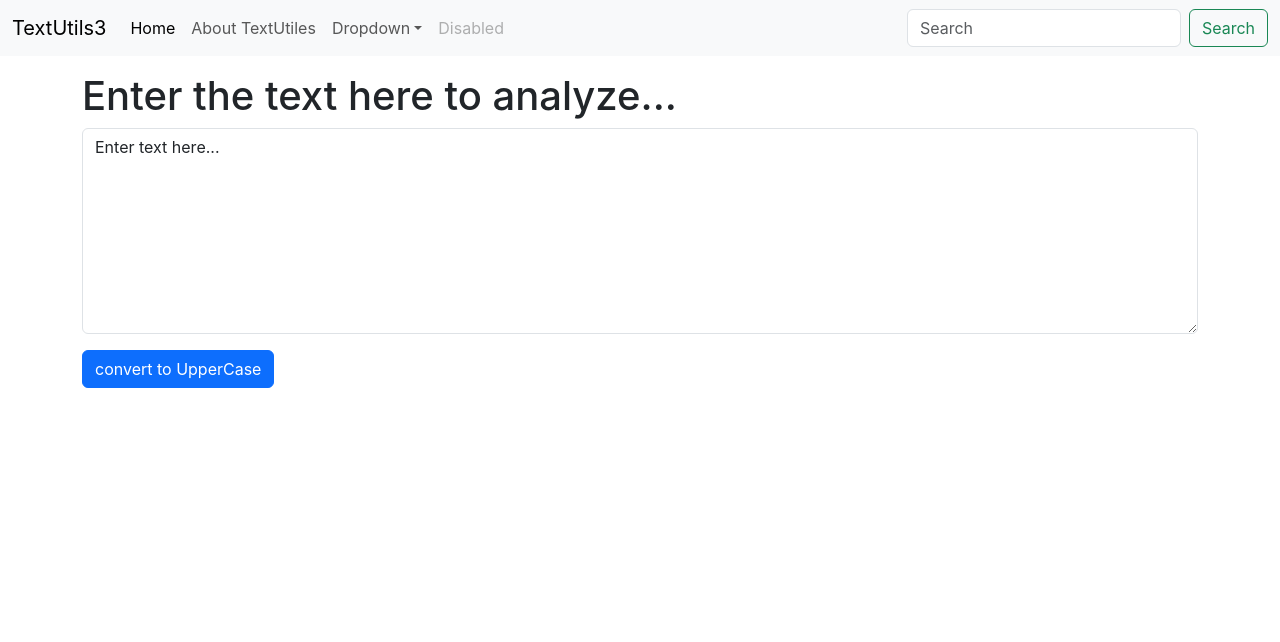
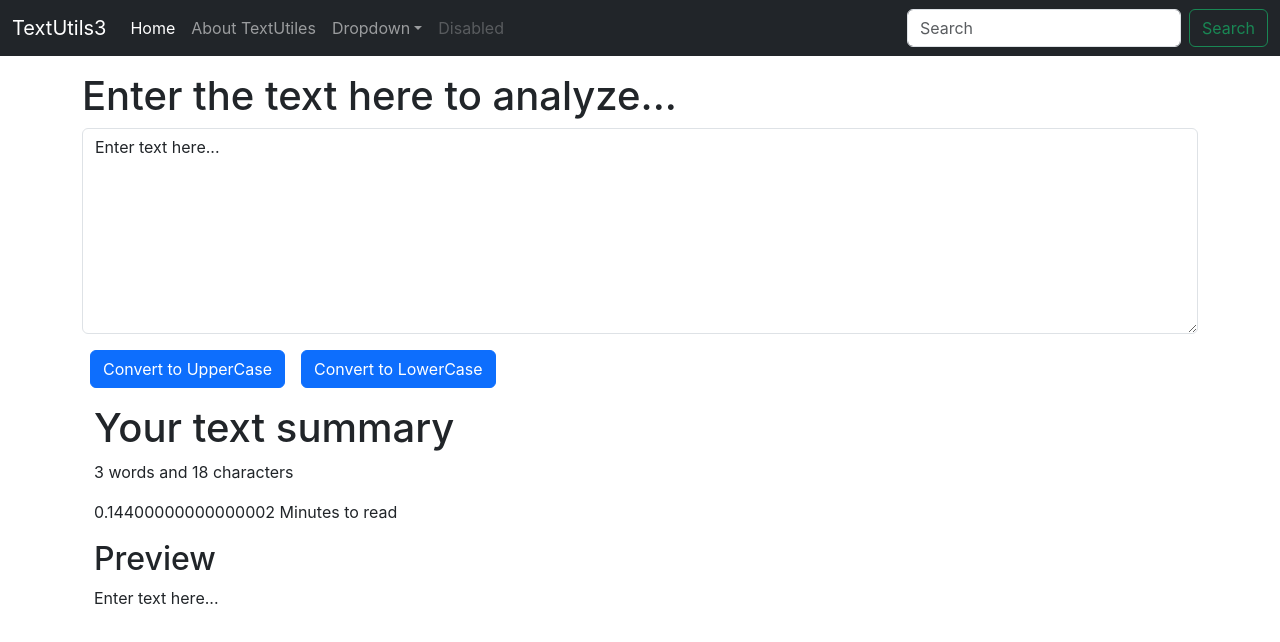
Before and after one commit to Sufiyan33/Learning-React, a React (Create React App) app in the folder myfirst-app/: page / in a window 1280 px wide. Shown: the top 642 px of the page. Built offline with nearby package versions, Linux system fonts and the light colour scheme.

Commit message:
Video-9 Adding more Logic to TextUtils

```diff
--- a/myfirst-app/src/components/Navbar.js
+++ b/myfirst-app/src/components/Navbar.js
@@ -4,7 +4,7 @@
 
 export default function Navbar(props) {
   return (
-<nav className="navbar navbar-expand-lg bg-body-tertiary">
+<nav className="navbar navbar-expand-lg navbar-dark bg-dark">
   <div className="container-fluid">
     <a className="navbar-brand" href="/">{props.tittle}</a>
     <button className="navbar-toggler" type="button" data-bs-toggle="collapse" data-bs-target="/navbarSupportedContent" aria-controls="navbarSupportedContent" aria-expanded="false" aria-label="Toggle navigation">
--- a/myfirst-app/src/components/TextForms.js
+++ b/myfirst-app/src/components/TextForms.js
@@ -10,18 +10,33 @@
         let newText = text.toUpperCase()
         setText(newText)
     }
+    const handleLocClick= ()=>{
+        console.log("LowerCase was clicked" + text)
+        let newText = text.toLowerCase()
+        setText(newText)
+    }
 
     const handlerOnChange =(event)=>{
         console.log("On change")
         setText(event.target.value)
     }
   return (
+    <>
         <div>
         <div className="mb-3">
                 <h1>{props.heading}</h1>
                 <textarea className="form-control" value= {text} onChange={handlerOnChange} id="myBox" rows="8"></textarea>
                 </div>
-            <button className='btn btn-primary' onClick={handleUpClick} >convert to UpperCase</button>
+                <button className='btn btn-primary mx-2' onClick={handleUpClick} >Convert to UpperCase</button>
+                <button className='btn btn-primary mx-2' onClick={handleLocClick} >Convert to LowerCase</button>
         </div>
+        <div className='container my-3'>
+            <h1>Your text summary</h1>
+            <p>{text.split(' ').length} words and {text.length} characters</p>
+            <p>{0.008 * text.split('').length} Minutes to read</p>
+            <h2>Preview</h2>
+            <p>{text}</p>
+        </div>
+    </>
   )
 }
```
Lines whose indentation alone changed are shown as unchanged.
